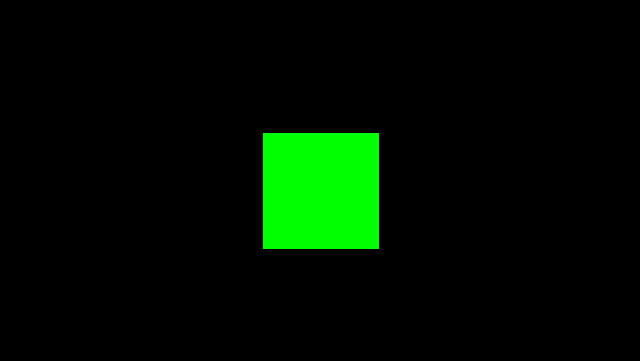
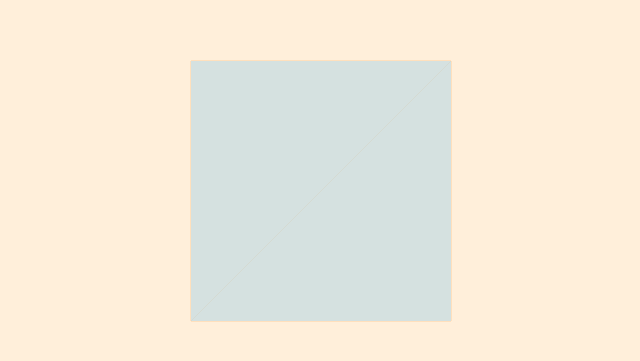
Before and after one commit to TimPut/h_tetra, a website: page temp/public/index.html in a window 1280 px wide. Shown: the part 209-570 px from the top of the page, without its empty margins (319-959 px from the left). Drawn offline with nearby package versions, Linux system fonts and the light colour scheme.

Commit message:
working camera

```diff
--- a/temp/public/app.js
+++ b/temp/public/app.js
@@ -1,18 +1,102 @@
+import * as THREE from 'three';
+
+import { OrbitControls } from 'three/addons/controls/OrbitControls.js';
+import { GLTFLoader } from 'three/addons/loaders/GLTFLoader.js';
+
 let scene, camera, renderer;
+
+function onWindowResize() {
+    const width = window.innerWidth;
+    const height = window.innerHeight;
+    camera.aspect = width / height;
+    camera.updateProjectionMatrix();
+    renderer.setSize(width, height);
+};
 
 function init() {
     scene = new THREE.Scene();
     camera = new THREE.PerspectiveCamera(75, window.innerWidth / window.innerHeight, 0.1, 1000);
     renderer = new THREE.WebGLRenderer();
+
+    // Background color (over white implicit background)
+    renderer.setClearColor( 0xfdae44, 0.2);
+
     renderer.setSize(window.innerWidth, window.innerHeight);
     document.body.appendChild(renderer.domElement);
 
-    const geometry = new THREE.BoxGeometry();
+    // OrbitControls setup
+    const controls = new OrbitControls( camera, renderer.domElement );
+    controls.enableDamping = true; // Optional, but makes the control smoother
+    controls.dampingFactor = 0.05;
+    controls.screenSpacePanning = false;
+    controls.maxPolarAngle = Math.PI / 2;
+
+    // GLTF Setup
+    const loader = new GLTFLoader();
+
+    // Materials
+    const pastelMaterial = new THREE.MeshBasicMaterial({
+        color: 0xAAD3E6, // Pastel blue
+        transparent: true,
+        opacity: 0.5
+    });
+
+    const wireframeMaterial = new THREE.LineBasicMaterial({
+        color: 0xFFE0BD, // Pastel orange
+    });
+
+    // Geometry
+    // const geometry = new THREE.BoxGeometry();
+    const geometry = new THREE.BufferGeometry();
+
+    const vertices = new Float32Array( [
+	-1.0, -1.0,  1.0, // v0
+	 1.0, -1.0,  1.0, // v1
+	 1.0,  1.0,  1.0, // v2
+
+	-1.0,  1.0,  1.0, // v3
+	-1.0,  1.0,  1.0, // v4
+	-1.0, -1.0,  1.0  // v5
+    ] );
+
+    const indices = [
+	0, 1, 2,
+	2, 3, 0,
+    ];
+
+    geometry.setIndex( indices );
+    geometry.setAttribute( 'position', new THREE.BufferAttribute( vertices, 3 ) );
+
+    const cube = new THREE.Mesh(geometry, pastelMaterial);
+
+
+
+    // Wireframe
+    const wireframe = new THREE.WireframeGeometry(geometry);
+    const wireframeMesh = new THREE.LineSegments(wireframe, wireframeMaterial);
+
+    // Vertices
+    const vertexMaterial = new THREE.MeshBasicMaterial({
+        color: 0xFFF5BA // Pastel yellow (for example)
+    });
+    const vertexGeometry = new THREE.SphereGeometry(0.02); // Small sphere
+
+    // geometry.vertices.forEach(vertex => {
+        // const vertexMesh = new THREE.Mesh(vertexGeometry, vertexMaterial);
+        // vertexMesh.position.copy(vertex);
+        // cube.add(vertexMesh);
+    // });
+
+
+
     const material = new THREE.MeshBasicMaterial({ color: 0x00ff00 });
-    const cube = new THREE.Mesh(geometry, material);
+
+    cube.add(wireframeMesh);
     scene.add(cube);
 
     camera.position.z = 5;
+
+    window.addEventListener('resize', onWindowResize, false);
 
     animate();
 }
--- a/temp/public/index.html
+++ b/temp/public/index.html
@@ -9,7 +9,14 @@
     </style>
 </head>
 <body>
-    <script src="https://cdnjs.cloudflare.com/ajax/libs/three.js/r128/three.min.js"></script>
-    <script src="app.js"></script>
+<script type="importmap">
+  {
+    "imports": {
+      "three": "https://unpkg.com/three@v0.158.0/build/three.module.js",
+      "three/addons/": "https://unpkg.com/three@v0.158.0/examples/jsm/"
+    }
+  }
+</script>
+    <script type="module" src="app.js"></script>
 </body>
 </html>
```
